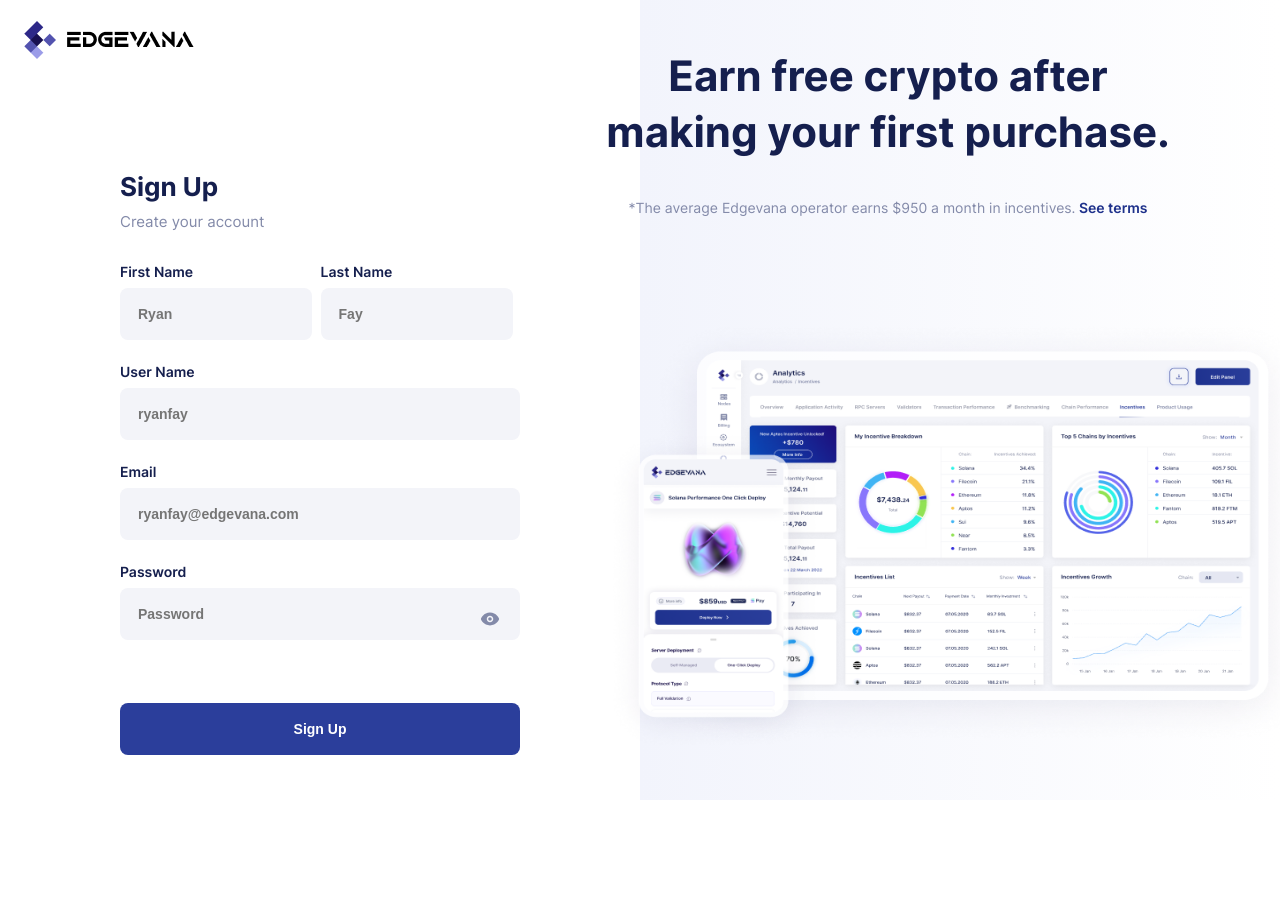
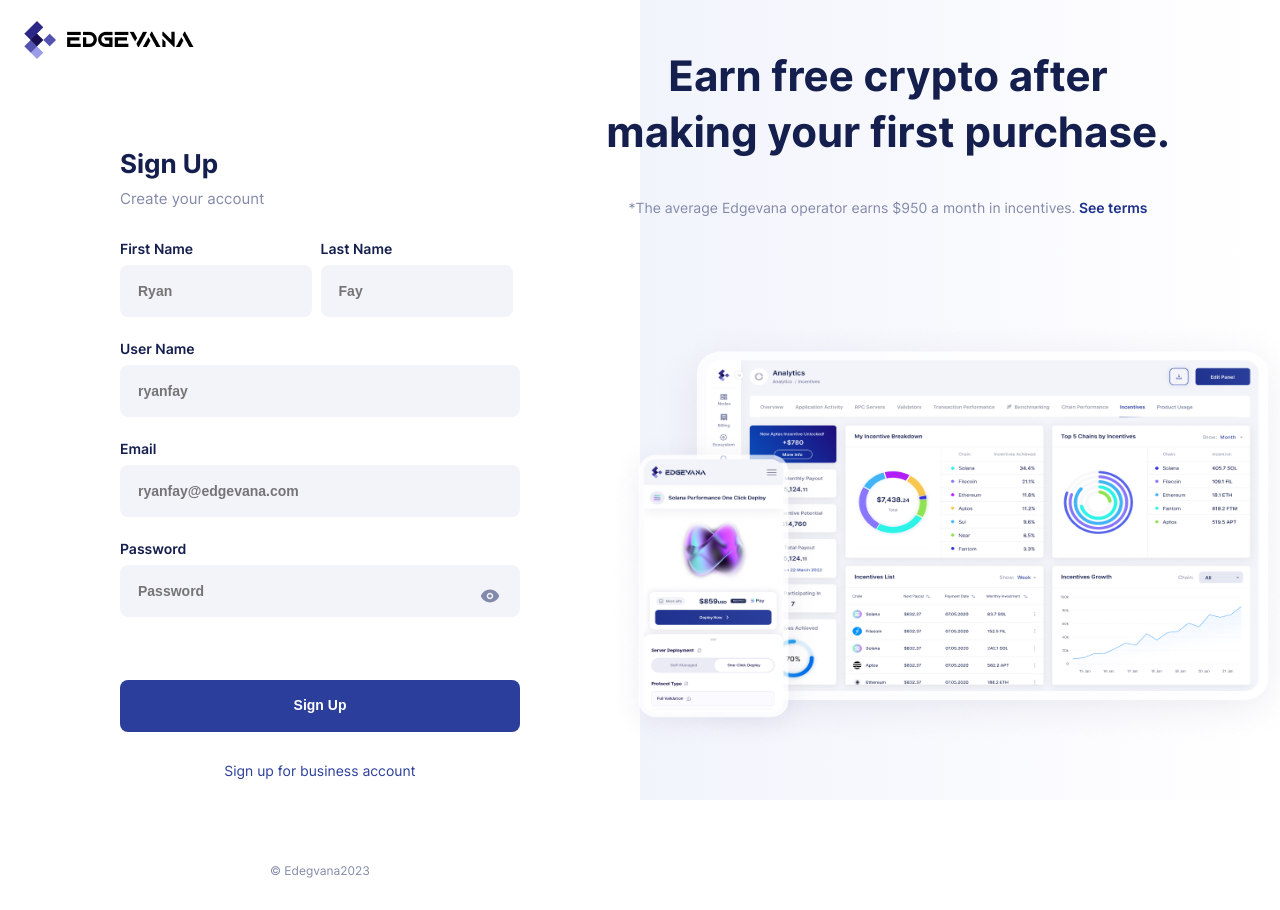
Before and after one commit to Ivan5ik/technical_challange, a Next.js app: page / in a window 1280 px wide. Shown: the top 910 px of the page. Before the commit the page ends 863 px from the top, so only its background shows below. Built offline with nearby package versions, Linux system fonts and the light colour scheme.

Commit message:
fix email validation and add footer

```diff
--- /dev/null
+++ b/src/components/Footer/index.tsx
@@ -0,0 +1,16 @@
+import { FooterText, RootFooter } from "./style";
+
+const FooterLeftBlock = () => {
+  const currentYear = new Date().getFullYear();
+
+  return (
+    <RootFooter>
+      <FooterText>
+        © Edegvana
+        <span> {currentYear}</span>
+      </FooterText>
+    </RootFooter>
+  );
+};
+
+export { FooterLeftBlock };
--- /dev/null
+++ b/src/components/Footer/style.ts
@@ -0,0 +1,18 @@
+import { PALETTE } from "src/utils/palette";
+import styled from "styled-components";
+
+export const RootFooter = styled.div`
+  width: 100%;
+  font-family: "Inter";
+  font-style: normal;
+`;
+
+export const FooterText = styled.div`
+  display: flex;
+  justify-content: center;
+  font-weight: 400;
+  font-size: 12px;
+  line-height: 15px;
+  color: ${PALETTE.secondary};
+  padding-bottom: 32px;
+`;
--- a/src/components/Form/index.tsx
+++ b/src/components/Form/index.tsx
@@ -1,7 +1,13 @@
 import { useForm } from "react-hook-form";
 
-import { FormDescription, FormTitle, RootForm, WrapperName } from "./style";
-import Input from "../Input";
+import {
+  BusinesDescription,
+  FormDescription,
+  FormTitle,
+  RootForm,
+  WrapperName,
+} from "./style";
+import { Input } from "../Input";
 
 const Form = () => {
   const {
@@ -65,7 +71,10 @@
         <Input
           rules={register("email", {
             required: true,
-            maxLength: 20,
+            pattern: {
+              value: /^[A-Z0-9._%+-]+@[A-Z0-9.-]+\.[A-Z]{2,}$/i,
+              message: "The input is not valid E-mail!",
+            },
           })}
           title={"Email"}
           placeholder={"ryanfay@edgevana.com"}
@@ -98,6 +107,7 @@
           Sign Up
         </button>
       </form>
+      <BusinesDescription>Sign up for business account</BusinesDescription>
     </RootForm>
   );
 };
--- a/src/components/Form/style.ts
+++ b/src/components/Form/style.ts
@@ -57,6 +57,8 @@
 
 export const WrapperName = styled.div`
   display: flex;
+  flex-direction: row;
+  justify-content: space-between;
 `;
 
 export const FormTitle = styled.h1`
@@ -74,3 +76,13 @@
   color: ${PALETTE.secondary};
   padding-bottom: 32px;
 `;
+
+export const BusinesDescription = styled.p`
+  display: flex;
+  justify-content: center;
+  font-weight: 400;
+  font-size: 14px;
+  line-height: 17px;
+  color: ${PALETTE.primaryLight};
+  padding-top: 30px;
+`;
--- a/src/components/Input/index.tsx
+++ b/src/components/Input/index.tsx
@@ -13,7 +13,7 @@
   showPassword?: boolean;
 }
 
-const InputComponent: FC<IInput> = ({
+const Input: FC<IInput> = ({
   title,
   rules,
   children,
@@ -29,7 +29,6 @@
   };
 
   return (
-    <>
     <LabelForm>
       <label
         className={classNames({ show: inputValue }, "label")}
@@ -54,8 +53,7 @@
       />
       {children}
     </LabelForm>
-    </>
   );
 };
 
-export default InputComponent;
+export { Input };
--- a/src/components/Input/style.ts
+++ b/src/components/Input/style.ts
@@ -29,7 +29,7 @@
     }
   }
 
-  & .isNameField {
+  & .nameOfLastName {
     max-width: 192px;
   }
 
--- a/src/components/LeftBlock/index.tsx
+++ b/src/components/LeftBlock/index.tsx
@@ -1,6 +1,7 @@
 import { FC } from "react";
 import { RootLeftBlock, WrapperForm } from "./style";
 import { HeaderLeftBlock } from "../Header";
+import { FooterLeftBlock } from "../Footer";
 import Form from "../Form";
 
 const LeftBlock = () => {
@@ -10,6 +11,7 @@
       <WrapperForm>
         <Form />
       </WrapperForm>
+      <FooterLeftBlock />
     </RootLeftBlock>
   );
 };
```
Lines whose indentation alone changed are shown as unchanged.
